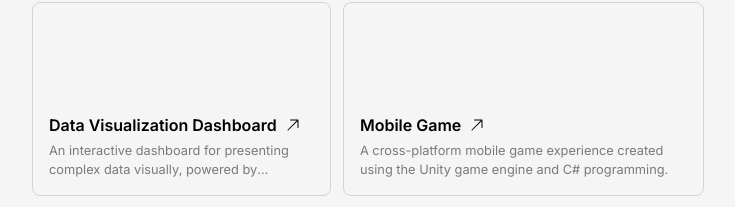
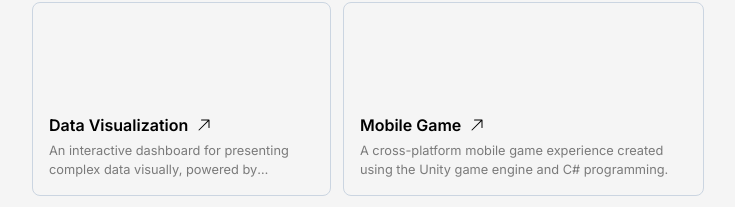
Before and after one commit to markslorach/portfolio_website, a Next.js app: page / in a window 1280 px wide. Shown: the part 862-1069 px from the top of the page, without its empty margins (272-1007 px from the left). Built offline with nearby package versions, Linux system fonts and the light colour scheme.

Commit message:
overflow scroll and project card animations

```diff
--- a/app/components/ProjectCard.tsx
+++ b/app/components/ProjectCard.tsx
@@ -21,7 +21,7 @@
     },
     {
       id: 3,
-      title: "Data Visualization Dashboard",
+      title: "Data Visualization",
       slug: "data-visualization-dashboard",
       tags: ["JavaScript", "D3.js", "React"],
       summary:
@@ -45,7 +45,8 @@
     },
   ];
 
-  const cardStyles = "flex flex-col justify-end rounded-lg border border-slate-300 p-4 dark:border-white/30";
+  const cardStyles =
+    "";
 
   return (
     <section className="mb-20">
@@ -54,7 +55,7 @@
           .map((project, idx) => (
             <div
               key={idx}
-              className={`${cardStyles} ${idx === 0 || idx === 3 ? "sm:col-span-6" : idx === 1 || idx === 2 ? "sm:col-span-5" : ""}`}
+              className={`projectCard  ${idx === 0 || idx === 3 ? "sm:col-span-6" : idx === 1 || idx === 2 ? "sm:col-span-5" : ""}`}
             >
               <h2 className="mb-2 flex items-center font-semibold leading-none">
                 {project.title} <ArrowUpRightIcon className="ml-2 h-4 w-4" />
--- a/app/globals.css
+++ b/app/globals.css
@@ -3,13 +3,17 @@
 @tailwind utilities;
 
 body {
-  @apply bg-neutral-100 dark:bg-slate-900;
+  @apply bg-neutral-100 dark:bg-slate-900 overflow-scroll;
 }
 
 .heading-h1 {
-  @apply text-[42px] sm:text-5xl font-extrabold leading-none text-black/80 dark:text-white/90;
+  @apply text-[42px] font-extrabold leading-none text-black/80 dark:text-white/90 sm:text-5xl;
 }
 
 .heading-h2 {
   @apply text-3xl font-extrabold text-black/80 dark:text-white/90 sm:text-3xl;
 }
+
+.projectCard {
+  @apply flex flex-col justify-end rounded-lg border border-slate-300 p-4 transition-transform duration-500 hover:translate-y-[-3.5px] dark:border-white/30;
+}
```
